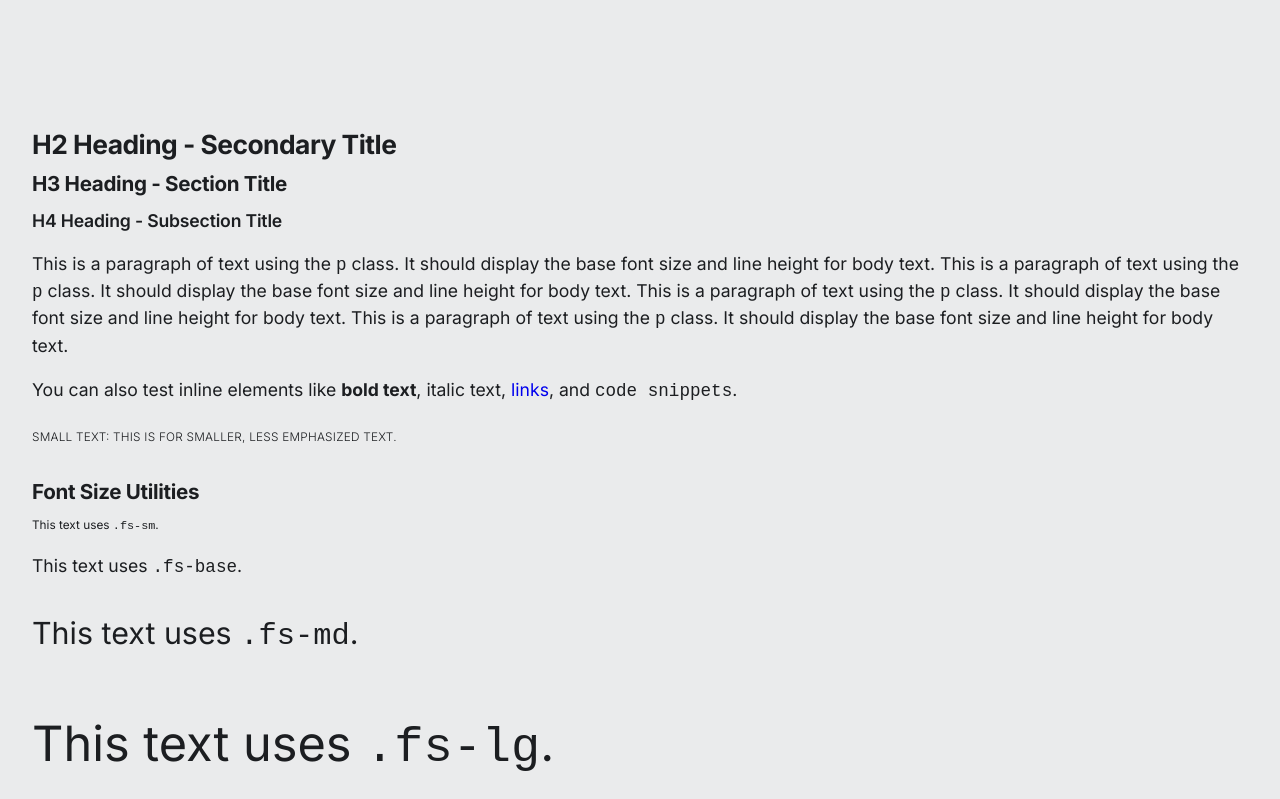
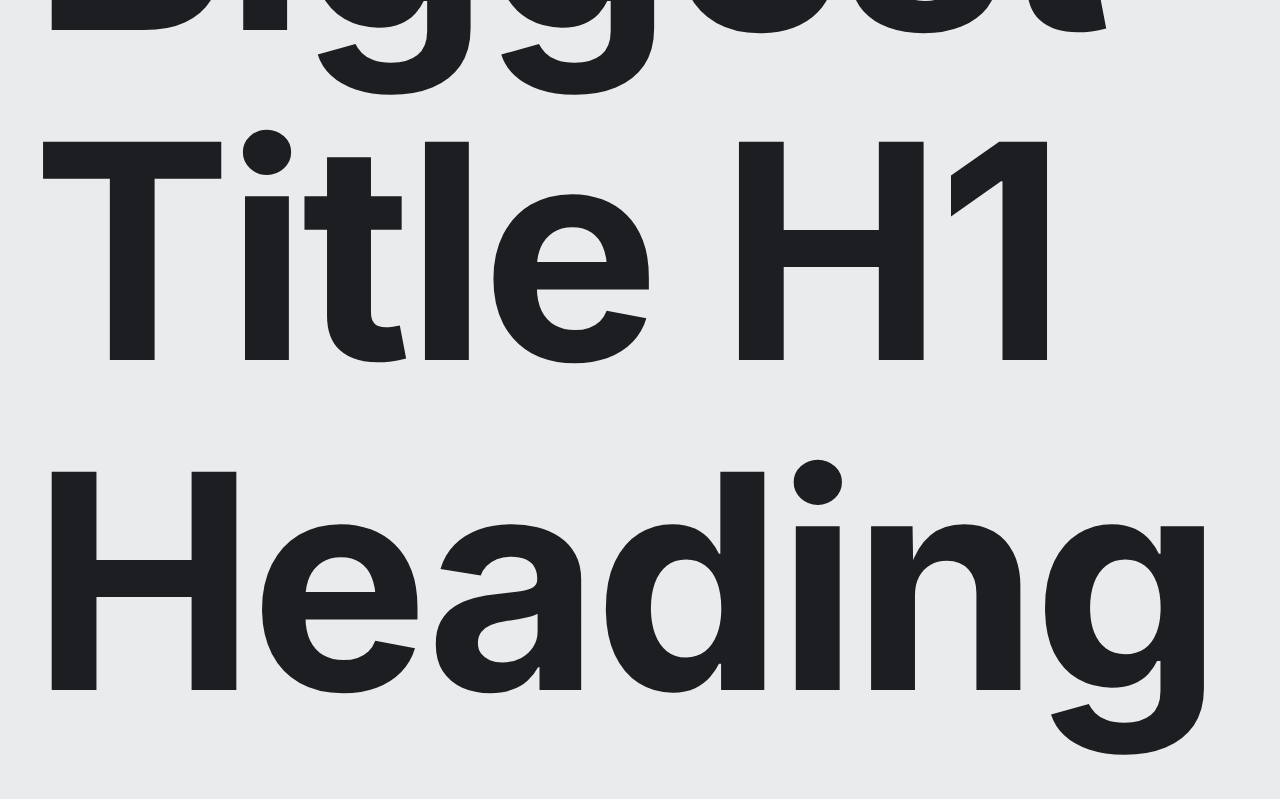
Before and after one commit to ymhaah/Hefnawy-Studio, a Next.js app: page / in a window 1280 px wide. Shown: the part 1420-2219 px from the top of the page. Built offline with nearby package versions, Linux system fonts and the light colour scheme; a web font is replaced by a local one.

Commit message:
style: finishing font sizes and typography

```diff
--- a/src/app/page.tsx
+++ b/src/app/page.tsx
@@ -18,7 +18,7 @@ export default async function Home() {
                 </h1>
                 <h2 className="h1">H2 Heading - Secondary Title</h2>
                 <h3 className="h3">H3 Heading - Section Title</h3>
-                <h4 className="h4">H4 Heading - Subsection Title</h4>
+                <h4 className="h4 fs-md">H4 Heading - Subsection Title</h4>
                 <p className="p fs-base">
                     This is a paragraph of text using the <code>p</code> class.
                     It should display the base font size and line height for
@@ -30,35 +30,35 @@ export default async function Home() {
                     of text using the <code>p</code> class. It should display
                     the base font size and line height for body text.
                 </p>
-                <p className="p">
+                <p className="p fs-base ">
                     You can also test inline elements like{" "}
                     <strong>bold text</strong>, <em>italic text</em>,{" "}
                     <a href="#test">links</a>, and <code>code snippets</code>.
                 </p>
-                <small className="small">
+                <small className="small fs-sm">
                     Small Text: This is for smaller, less emphasized text.
                 </small>
                 <div style={{ marginTop: "2rem" }}>
                     <h3 className="h3">Font Size Utilities</h3>
-                    <p className="fs-sm">
+                    <p className="fs-sm font-normal">
                         This text uses <code>.fs-sm</code>.
                     </p>
-                    <p className="fs-base">
+                    <p className="fs-base font-normal">
                         This text uses <code>.fs-base</code>.
                     </p>
-                    <p className="fs-md">
+                    <p className="fs-md font-medium">
                         This text uses <code>.fs-md</code>.
                     </p>
-                    <p className="fs-lg">
+                    <p className="fs-lg font-bold">
                         This text uses <code>.fs-lg</code>.
                     </p>
-                    <p className="fs-xl">
+                    <p className="fs-xl font-bold">
                         This text uses <code>.fs-xl</code>.
                     </p>
-                    <p className="fs-xxl">
+                    <p className="fs-xxl font-bold">
                         This text uses <code>.fs-xxl</code>.
                     </p>
-                    <p className="fs-xxxl">
+                    <p className="fs-xxxl font-bold">
                         This text uses <code>.fs-xxxl</code>.
                     </p>
                 </div>
--- a/src/style/components/_loading.scss
+++ b/src/style/components/_loading.scss
@@ -23,13 +23,13 @@ $glitch-steps: 25; // ? max is 100 before it gets too much
         }
         .logo_main {
             h1 {
-                font-size: var(--fs-md);
+                font-size: var(--fs-lg);
                 font-family: var(--ff-rakkas);
             }
         }
         .logo_studio {
             h1 {
-                font-size: var(--fs-xxxl);
+                font-size: var(--fs-xl);
                 font-family: var(--ff-modern_society);
             }
         }
--- a/src/style/global/_typography.scss
+++ b/src/style/global/_typography.scss
@@ -3,65 +3,32 @@
 
 /*
     ? font families
---ff-inter -> sans-serif
+--ff-inter -> sans-serif, main font
 --ff-playfair -> san
---ff-modern_society -> gamic
+--ff-modern_society -> display font, for Studio logo
+--ff-rakkas -> display font, for hefnawy logo
+--ff-Diwani -> display font, for cool staff
 */
 
 :root {
     // ? font sizes
-    --fs-sm: clamp(0.68rem, 0.11vi + 0.65rem, 0.74rem);
-    --fs-base: clamp(0.75rem, 0.8vi + 0.55rem, 1.1rem);
-    --fs-md: clamp(0.83rem, 1.95vi + 0.34rem, 1.9rem);
-    --fs-lg: clamp(0.91rem, 3.88vi + -0.06rem, 3.04rem);
-    --fs-xl: clamp(1rem, 7.03vi + -0.76rem, 4.86rem);
-    --fs-xxl: clamp(1.1rem, 12.15vi + -1.94rem, 7.78rem);
-    --fs-xxxl: clamp(1.21rem, 20.44vi + -3.9rem, 12.45rem);
-}
-// ? Fallback for browsers that don’t support `vi`
-@supports not (width: 1vi) {
-    :root {
-        --fs-sm: clamp(0.68rem, 0.11vw + 0.65rem, 0.74rem);
-        --fs-base: clamp(0.75rem, 0.8vw + 0.55rem, 1.1rem);
-        --fs-md: clamp(0.83rem, 1.95vw + 0.34rem, 1.9rem);
-        --fs-lg: clamp(0.91rem, 3.88vw + -0.06rem, 3.04rem);
-        --fs-xl: clamp(1rem, 7.03vw + -0.76rem, 4.86rem);
-        --fs-xxl: clamp(1.1rem, 12.15vw + -1.94rem, 7.78rem);
-        --fs-xxxl: clamp(1.21rem, 20.44vw + -3.9rem, 12.45rem);
-    }
-}
-// ?  For browsers that don't support clamp
-@supports not (font-size: clamp(1rem, 1vi, 1rem)) {
-    :root {
-        --fs-sm: 0.68rem;
-        --fs-base: 0.75rem;
-        --fs-md: 0.83rem;
-        --fs-lg: 0.91rem;
-        --fs-xl: 1rem;
-        --fs-xxl: 1.1rem;
-        --fs-xxxl: 1.21rem;
-    }
-    @media screen and (min-width: 1280px) {
-        :root {
-            --fs-sm: 0.74rem;
-            --fs-base: 1.19rem;
-            --fs-md: 1.9rem;
-            --fs-lg: 3.04rem;
-            --fs-xl: 4.86rem;
-            --fs-xxl: 7.78rem;
-            --fs-xxxl: 12.45rem;
-        }
-    }
+    --fs-sm: #{toRem(12px)};
+    --fs-base: #{toRem(17px)};
+    --fs-md: #{toRem(20px)};
+    --fs-lg: #{toRem(35px)};
+    --fs-xl: #{toRem(150px)};
+    --fs-xxl: #{toRem(250px)};
+    --fs-xxxl: #{toRem(300px)};
 }
 @media print {
     :root {
-        --fs-sm: 0.66rem;
-        --fs-base: 1.13rem;
-        --fs-md: 1.91rem;
-        --fs-lg: 3.25rem;
-        --fs-xl: 5.53rem;
-        --fs-xxl: 9.4rem;
-        --fs-xxxl: 15.97rem;
+        --fs-sm: #{toRem(10px)};
+        --fs-base: #{toRem(14px)};
+        --fs-md: #{toRem(18px)};
+        --fs-lg: #{toRem(28px)};
+        --fs-xl: #{toRem(50px)};
+        --fs-xxl: #{toRem(80px)};
+        --fs-xxxl: #{toRem(100px)};
     }
 }
 
@@ -86,11 +53,11 @@ body {
 //     // letter-spacing: #{toRem(2px)};
 //     // color: black;
 // }
-// :where(h1, h2, h3, h4) {
-//     text-wrap: balance;
-//     hyphens: auto;
-//     text-transform: capitalize;
-// }
+:where(h1, h2, h3, h4) {
+    text-wrap: balance;
+    hyphens: auto;
+    text-transform: capitalize;
+}
 // :where(h1, h2, h3, h4, p, span):not(:last-child) {
 //     margin: 0 0 0.5rem 0;
 // }
```
